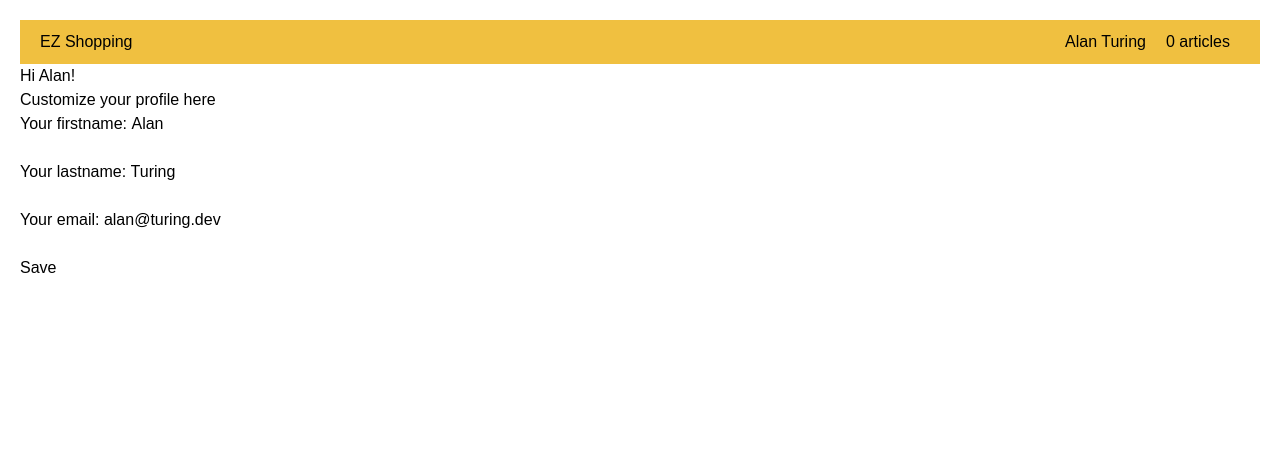
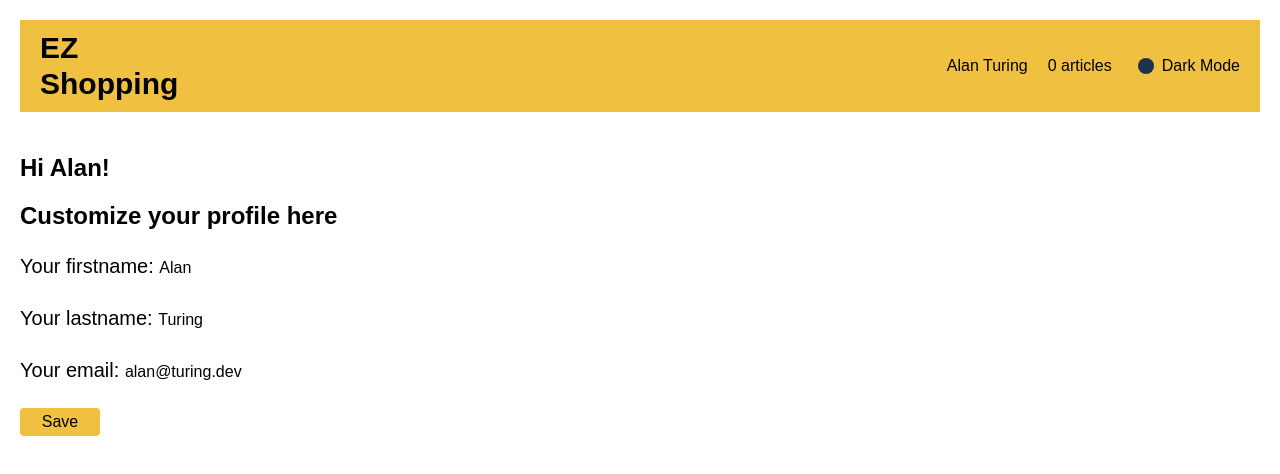
Before and after one commit to dt009715/EZShopping, a React (Vite) app in the folder Exam/: page /user in a window 1280 px wide. Shown: the top 474 px of the page. Built offline with nearby package versions, Linux system fonts and the light colour scheme; no server answers.

Commit message:
update dark/light mode

```diff
--- a/Exam/src/App.jsx
+++ b/Exam/src/App.jsx
@@ -1,4 +1,4 @@
-import React, { useEffect } from "react";
+import React, { useEffect, useState } from "react";
 import { Provider, useDispatch, useSelector } from "react-redux";
 import { Link, Route, BrowserRouter as Router, Routes } from "react-router-dom";
 import styled from "styled-components";
@@ -34,25 +34,47 @@ const NavLinks = styled.div`
 
 function App() {
   const dispatch = useDispatch();
-
+  const [darkMode, setDarkMode] = useState(false);
   const totalQuantity = useSelector((state) => state.cart.totalQuantity);
   const user = useSelector((state) => state.user);
 
   useEffect(() => {
+    let savedMode = localStorage.getItem("displayMode");
+    if (!savedMode) {
+      savedMode = "light";
+      setDarkMode(false);
+      localStorage.setItem("displayMode", savedMode);
+    }
+    setDarkMode(savedMode === "dark" ? true : false);
     dispatch(fetchProducts());
   }, [dispatch]);
-
+  const toggleDisplayMode = () => {
+    setDarkMode(!darkMode);
+  };
   return (
     <Provider store={store}>
       <Router>
-        <AppContainer>
-          <NavBar>
-            <Link to="/">
-              <h1>EZ Shopping</h1>
+        <AppContainer className={`${darkMode ? "dark" : ""}`}>
+          <NavBar className="dark:bg-[#404142] w-full">
+            <Link to="/" className="w-full">
+              <h1 className="text-3xl font-bold dark:text-lightGrey w-1/4">
+                EZ Shopping
+              </h1>
             </Link>
-            <NavLinks>
-              <Link to="/user">{user.name}</Link>
-              <Link to="/basket">{totalQuantity} articles</Link>
+            <NavLinks className=" flex flex-row w-3/4 justify-end">
+              <Link to="/user" className="dark:text-lightGrey">
+                {user.name}
+              </Link>
+              <Link to="/basket" className="dark:text-lightGrey">
+                {totalQuantity} articles
+              </Link>
+              <div className="w-4 h-4 rounded-full ml-4 bg-[#1c324f] justify-center mt-1 mr-2 dark:bg-[#ffe603]"></div>
+              <button
+                onClick={toggleDisplayMode}
+                className=" dark:text-lightGrey "
+              >
+                {darkMode ? "Light Mode" : "Dark Mode"}
+              </button>
             </NavLinks>
           </NavBar>
           <Routes>
--- a/Exam/src/components/BasketPage.jsx
+++ b/Exam/src/components/BasketPage.jsx
@@ -103,7 +103,7 @@ const BasketPage = () => {
                 fontSize: "12px",
               }}
             >
-              remove
+              Remove
             </button>
           </ProductCard>
         ))}
--- a/Exam/src/components/HomePage.jsx
+++ b/Exam/src/components/HomePage.jsx
@@ -37,7 +37,7 @@ const HomePage = () => {
   };
 
   return (
-    <ProductList>
+    <ProductList className="dark:bg-grey">
       {products.map((product) => (
         <ProductCard key={product.id}>
           <img src={product.image} alt={product.title} width="100" />
--- a/Exam/src/components/UserPage.jsx
+++ b/Exam/src/components/UserPage.jsx
@@ -4,7 +4,8 @@ import styled from "styled-components";
 import { updateUser } from "../components/slice/userSlice";
 
 const UserProfile = styled.div`
-  max-width: 400px;
+  max-width: 100%;
+  max-height: 100%;
   text-align: left;
 `;
 
@@ -21,12 +22,18 @@ const UserPage = () => {
   };
 
   return (
-    <UserProfile>
-      <h1>Hi {user.firstName}!</h1>
-      <h2>Customize your profile here</h2>
-      <form onSubmit={handleSubmit}>
+    <UserProfile className=" w-full h-full dark:bg-grey">
+      <h1 className="dark:text-lightGrey font-bold pt-10 text-2xl">
+        Hi {user.firstName}!
+      </h1>
+      <h2 className="dark:text-lightGrey font-bold pt-4 pb-5 text-2xl">
+        Customize your profile here
+      </h2>
+      <form onSubmit={handleSubmit} className="w-full h-full ">
         <div>
-          <label>Your firstname: </label>
+          <label className="dark:text-lightGrey text-xl">
+            Your firstname:{" "}
+          </label>
           <input
             type="text"
             value={firstName}
@@ -35,7 +42,7 @@ const UserPage = () => {
         </div>
         <br />
         <div>
-          <label>Your lastname: </label>
+          <label className="dark:text-lightGrey text-xl">Your lastname: </label>
           <input
             type="text"
             value={lastName}
@@ -44,7 +51,7 @@ const UserPage = () => {
         </div>
         <br />
         <div>
-          <label>Your email: </label>
+          <label className="dark:text-lightGrey text-xl">Your email: </label>
           <input
             type="email"
             value={email}
@@ -52,7 +59,12 @@ const UserPage = () => {
           />
         </div>
         <br />
-        <button type="submit">Save</button>
+        <button
+          type="submit"
+          className="bg-yellow rounded border-2 border-yellow w-20 h-full  dark:border-grey"
+        >
+          Save
+        </button>
       </form>
     </UserProfile>
   );
```
